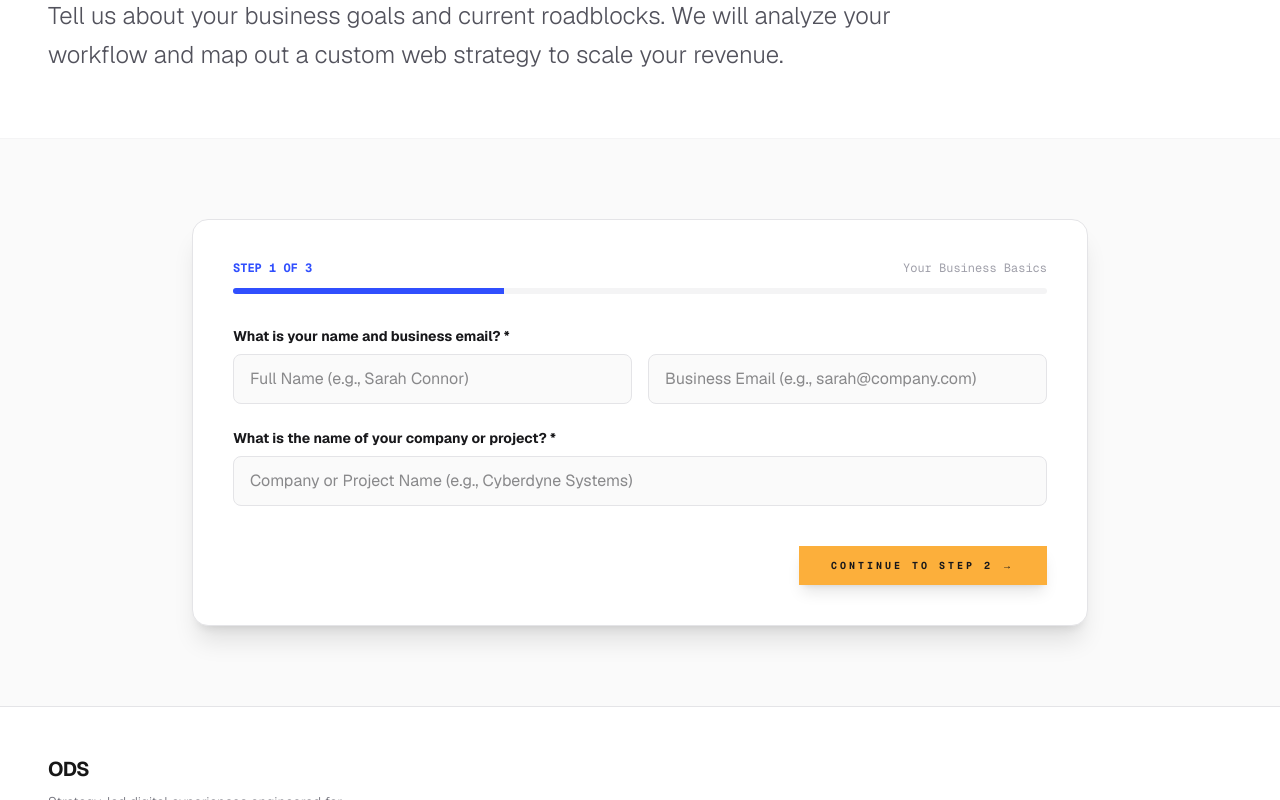
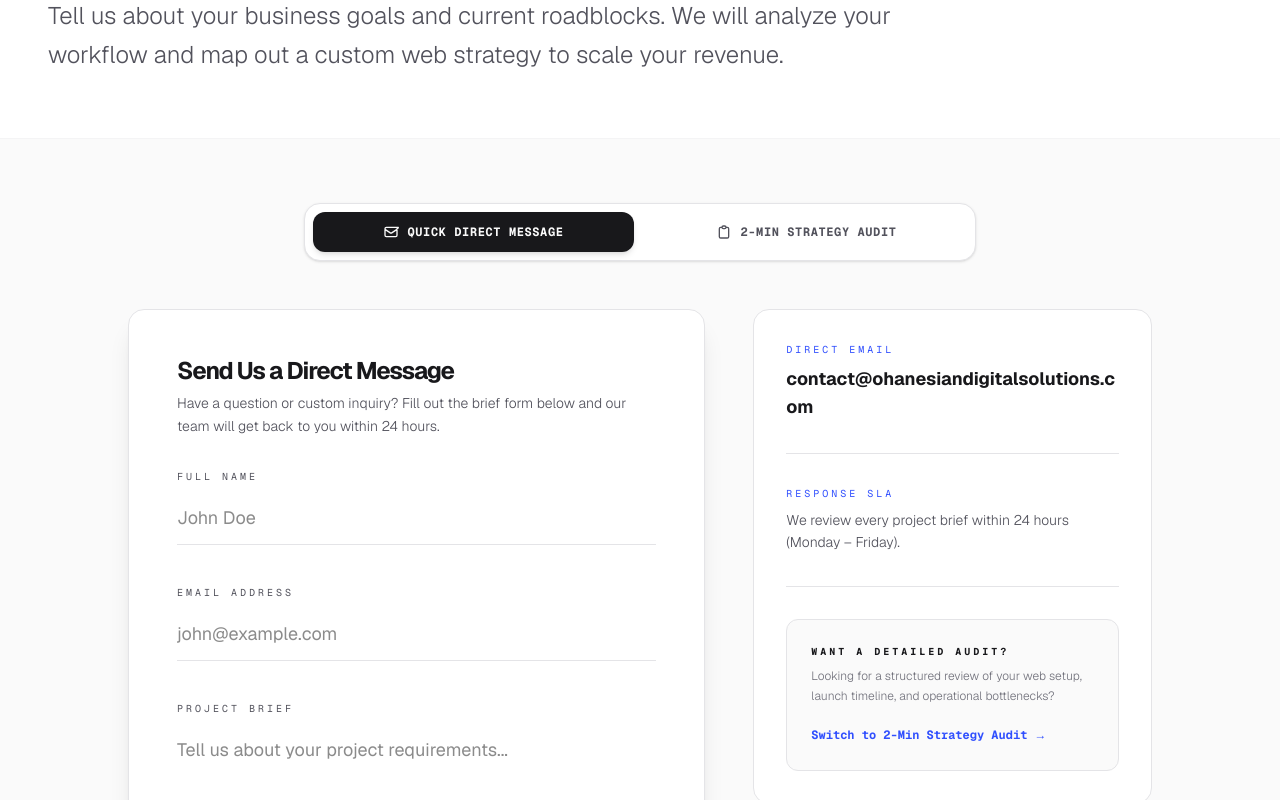
Before and after one commit to markohanesian/ods-headless, a Next.js app: page /contact in a window 1280 px wide. Shown: the part 480-1280 px from the top of the page. Built offline with nearby package versions, Linux system fonts and the light colour scheme.

Commit message:
feat(contact): restore standard direct contact form as default tab alongside 2-min strategy audit

```diff
--- a/app/contact/page.tsx
+++ b/app/contact/page.tsx
@@ -1,5 +1,5 @@
 import React from "react";
-import InteractiveIntakeForm from "@/components/InteractiveIntakeForm";
+import ContactContainer from "@/components/ContactContainer";
 
 export default function ContactPage() {
   return (
@@ -8,7 +8,7 @@ export default function ContactPage() {
       <section className="px-6 lg:px-12 pt-36 pb-16 border-b border-zinc-100 dark:border-zinc-900">
         <div className="max-w-7xl mx-auto">
           <div className="label-mono text-accent-blue mb-4">
-            ODS INTAKE & STRATEGY // START HERE
+            OHANESIAN DIGITAL SOLUTIONS // GET IN TOUCH
           </div>
           <h1 className="text-4xl sm:text-6xl lg:text-7xl font-bold tracking-tighter text-zinc-900 dark:text-zinc-50 mb-8 max-w-5xl leading-[1.08]">
             Ready to Automate Your Operations & Win More Clients?
@@ -21,11 +21,9 @@ export default function ContactPage() {
         </div>
       </section>
 
-      {/* Section 2: Interactive Intake Form */}
-      <section className="px-6 lg:px-12 py-20 bg-zinc-50 dark:bg-zinc-900/30">
-        <div className="max-w-4xl mx-auto">
-          <InteractiveIntakeForm />
-        </div>
+      {/* Section 2: Contact Container */}
+      <section className="px-6 lg:px-12 py-16 bg-zinc-50 dark:bg-zinc-900/30">
+        <ContactContainer />
       </section>
     </div>
   );
--- /dev/null
+++ b/components/ContactContainer.tsx
@@ -0,0 +1,142 @@
+"use client";
+
+import React, { useState, useEffect, Suspense } from "react";
+import { useSearchParams } from "next/navigation";
+import ContactForm from "./ContactForm";
+import InteractiveIntakeForm from "./InteractiveIntakeForm";
+
+function ContactFormContent() {
+  const searchParams = useSearchParams();
+  const initialMode = searchParams.get("mode") === "intake" ? "intake" : "direct";
+  const [activeTab, setActiveTab] = useState<"direct" | "intake">(initialMode);
+
+  useEffect(() => {
+    const mode = searchParams.get("mode");
+    if (mode === "intake") {
+      setActiveTab("intake");
+    } else if (mode === "direct") {
+      setActiveTab("direct");
+    }
+  }, [searchParams]);
+
+  return (
+    <div className="max-w-5xl mx-auto space-y-12">
+      {/* Tab Switcher Header */}
+      <div className="flex flex-col sm:flex-row items-center justify-center gap-3 bg-white dark:bg-zinc-900 p-2 border border-zinc-200 dark:border-zinc-800 rounded-2xl shadow-sm max-w-2xl mx-auto">
+        <button
+          onClick={() => setActiveTab("direct")}
+          className={`w-full sm:w-1/2 py-3 px-6 rounded-xl font-mono text-xs font-bold uppercase tracking-wider transition-all flex items-center justify-center gap-2 ${
+            activeTab === "direct"
+              ? "bg-zinc-900 dark:bg-zinc-100 text-zinc-50 dark:text-zinc-900 shadow-md"
+              : "text-zinc-600 dark:text-zinc-400 hover:text-zinc-900 dark:hover:text-zinc-50"
+          }`}
+        >
+          <svg className="w-4 h-4" fill="none" viewBox="0 0 24 24" stroke="currentColor">
+            <path strokeLinecap="round" strokeLinejoin="round" strokeWidth={2} d="M3 8l7.89 5.26a2 2 0 002.22 0L21 8M5 19h14a2 2 0 002-2V7a2 2 0 002-2H5a2 2 0 00-2 2v10a2 2 0 002 2z" />
+          </svg>
+          Quick Direct Message
+        </button>
+
+        <button
+          onClick={() => setActiveTab("intake")}
+          className={`w-full sm:w-1/2 py-3 px-6 rounded-xl font-mono text-xs font-bold uppercase tracking-wider transition-all flex items-center justify-center gap-2 ${
+            activeTab === "intake"
+              ? "bg-accent-blue text-white shadow-md"
+              : "text-zinc-600 dark:text-zinc-400 hover:text-zinc-900 dark:hover:text-zinc-50"
+          }`}
+        >
+          <svg className="w-4 h-4" fill="none" viewBox="0 0 24 24" stroke="currentColor">
+            <path strokeLinecap="round" strokeLinejoin="round" strokeWidth={2} d="M9 5H7a2 2 0 00-2 2v12a2 2 0 002 2h10a2 2 0 002-2V7a2 2 0 00-2-2h-2M9 5a2 2 0 002 2h2a2 2 0 002-2M9 5a2 2 0 012-2h2a2 2 0 012 2" />
+          </svg>
+          2-Min Strategy Audit
+        </button>
+      </div>
+
+      {/* Tab 1: Simple Contact Form (Default) */}
+      {activeTab === "direct" && (
+        <div className="grid grid-cols-1 lg:grid-cols-12 gap-12 items-start">
+          <div className="lg:col-span-7 bg-white dark:bg-zinc-900 p-8 sm:p-12 border border-zinc-200 dark:border-zinc-800 rounded-2xl shadow-xl">
+            <div className="mb-8">
+              <h2 className="text-2xl font-bold text-zinc-900 dark:text-zinc-50 mb-2">
+                Send Us a Direct Message
+              </h2>
+              <p className="text-zinc-600 dark:text-zinc-300 text-sm font-light">
+                Have a question or custom inquiry? Fill out the brief form below and our team will get back to you within 24 hours.
+              </p>
+            </div>
+            <ContactForm />
+          </div>
+
+          <div className="lg:col-span-5 space-y-8 p-8 bg-white dark:bg-zinc-900/60 border border-zinc-200 dark:border-zinc-800 rounded-2xl">
+            <div>
+              <div className="label-mono text-accent-blue mb-2">
+                DIRECT EMAIL
+              </div>
+              <a
+                href="mailto:contact@ohanesiandigitalsolutions.com"
+                className="text-lg font-bold text-zinc-900 dark:text-zinc-50 hover:text-accent-blue transition-colors break-all"
+              >
+                contact@ohanesiandigitalsolutions.com
+              </a>
+            </div>
+
+            <div className="h-px w-full bg-zinc-200 dark:bg-zinc-800"></div>
+
+            <div>
+              <div className="label-mono text-accent-blue mb-2">
+                RESPONSE SLA
+              </div>
+              <p className="text-sm text-zinc-600 dark:text-zinc-300 leading-relaxed font-light">
+                We review every project brief within 24 hours (Monday – Friday).
+              </p>
+            </div>
+
+            <div className="h-px w-full bg-zinc-200 dark:bg-zinc-800"></div>
+
+            <div className="p-6 bg-zinc-50 dark:bg-zinc-950 border border-zinc-200 dark:border-zinc-800 rounded-xl">
+              <div className="label-mono text-zinc-900 dark:text-zinc-100 font-bold mb-2">
+                WANT A DETAILED AUDIT?
+              </div>
+              <p className="text-xs text-zinc-500 dark:text-zinc-400 mb-4 leading-relaxed">
+                Looking for a structured review of your web setup, launch timeline, and operational bottlenecks?
+              </p>
+              <button
+                onClick={() => setActiveTab("intake")}
+                className="text-xs font-mono text-accent-blue font-bold hover:underline"
+              >
+                Switch to 2-Min Strategy Audit →
+              </button>
+            </div>
+          </div>
+        </div>
+      )}
+
+      {/* Tab 2: Interactive Strategy Audit */}
+      {activeTab === "intake" && (
+        <div className="space-y-6">
+          <div className="text-center max-w-xl mx-auto mb-4">
+            <h2 className="text-2xl font-bold text-zinc-900 dark:text-zinc-50 mb-2">
+              Interactive 3-Step Strategy Assessment
+            </h2>
+            <p className="text-zinc-600 dark:text-zinc-300 text-sm font-light">
+              Tell us about your project requirements, launch goals, and roadblocks so we can map out a custom ROI strategy.
+            </p>
+          </div>
+          <InteractiveIntakeForm />
+        </div>
+      )}
+    </div>
+  );
+}
+
+export default function ContactContainer() {
+  return (
+    <Suspense fallback={
+      <div className="max-w-4xl mx-auto p-12 text-center text-zinc-400 font-mono text-xs">
+        Loading contact options...
+      </div>
+    }>
+      <ContactFormContent />
+    </Suspense>
+  );
+}
--- a/components/Hero.tsx
+++ b/components/Hero.tsx
@@ -23,7 +23,7 @@ const Hero = () => {
 
         <div className="flex flex-col sm:flex-row gap-4">
           <Link
-            href="/contact"
+            href="/contact?mode=intake"
             className="btn-brand text-center"
           >
             Get Your Free Site Audit
--- a/components/LeadIntakeTeaser.tsx
+++ b/components/LeadIntakeTeaser.tsx
@@ -16,7 +16,7 @@ const LeadIntakeTeaser = () => {
         </p>
         <div className="flex justify-center">
           <Link
-            href="/contact"
+            href="/contact?mode=intake"
             className="btn-brand text-center px-8 py-4 text-base font-bold shadow-lg hover:shadow-xl transition-all"
           >
             Start Your Free 2-Minute Assessment
```
